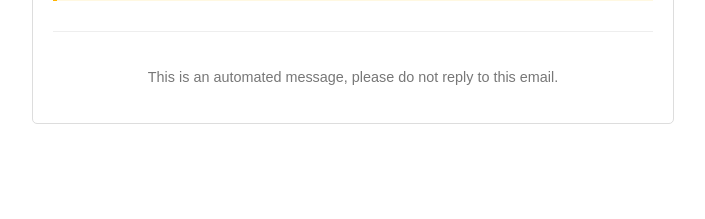
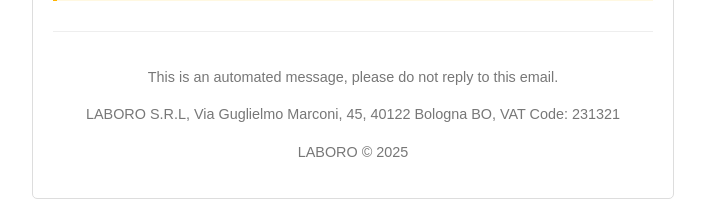
Before and after one commit to AIgen-Solutions-s-r-l/fastapi-auth-service, a Python web app: template app/templates/password_change_request.html in a window 1280 px wide. Shown: the part 590-809 px from the top of the page, without its empty margins (287-992 px from the left). Before the commit the page ends 714 px from the top, so only its background shows below. Run offline with Jinja, Linux system fonts and the light colour scheme; the template is opened without the code that fills it, so the values that code supplies are empty.

Commit message:
added some trail details on email html

```diff
--- a/app/templates/password_change_request.html
+++ b/app/templates/password_change_request.html
@@ -75,6 +75,8 @@
 
         <div class="footer">
             <p>This is an automated message, please do not reply to this email.</p>
+            <p>LABORO S.R.L, Via Guglielmo Marconi, 45, 40122 Bologna BO, VAT Code: 231321</p>
+            <p>LABORO © 2025</p>
         </div>
     </div>
 </body>
--- a/app/templates/registration_confirmation.html
+++ b/app/templates/registration_confirmation.html
@@ -68,6 +68,8 @@
 
         <div class="footer">
             <p>This is an automated message, please do not reply to this email.</p>
+            <p>LABORO S.R.L, Via Guglielmo Marconi, 45, 40122 Bologna BO, VAT Code: 231321</p>
+            <p>LABORO © 2025</p>
         </div>
     </div>
 </body>
```
